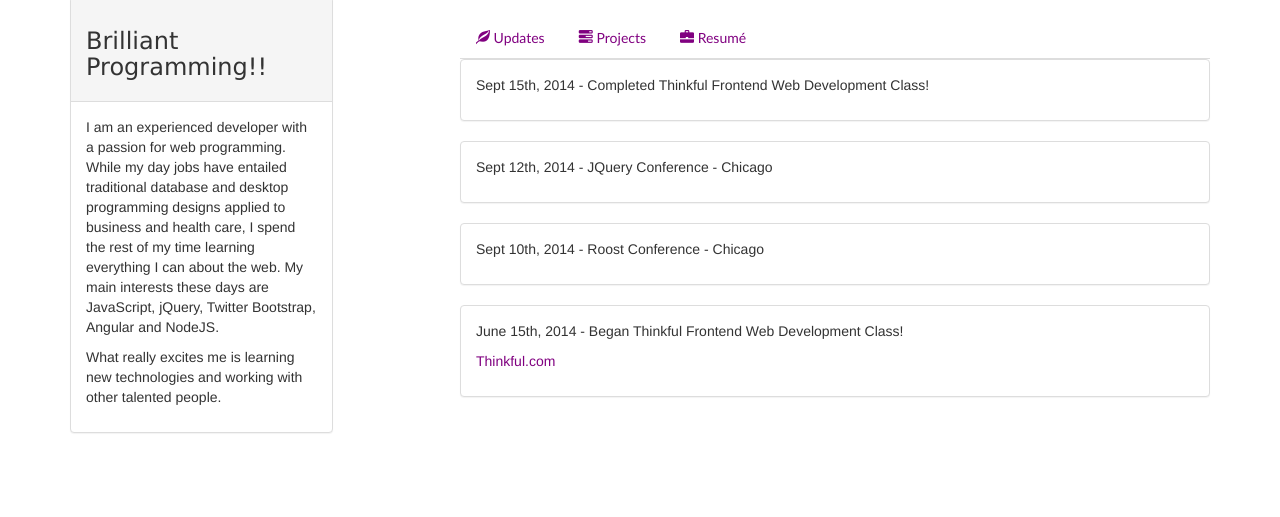
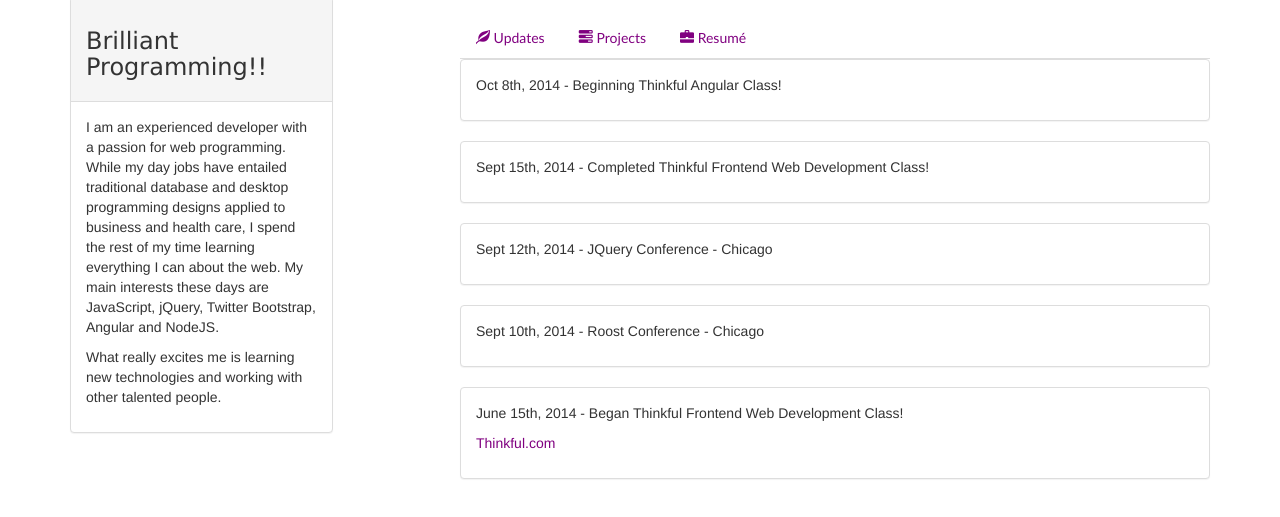
Before and after one commit to GarryWest/portfolio, a plain HTML site: page index.html in a window 1280 px wide. Shown: the part 165-682 px from the top of the page. Drawn offline with nearby package versions, Linux system fonts and the light colour scheme.

Commit message:
Added Angular Course Update

```diff
--- a/index.html
+++ b/index.html
@@ -41,6 +41,11 @@
         <div class="tab-content">
             <!-- Updates -->
             <div class="tab-pane fade active in" id="updates">
+                <div class="panel panel-default">
+                    <div class="panel-body">
+                        <p>Oct 8th, 2014 - Beginning Thinkful Angular Class!</p>
+                    </div>
+                </div>
                 <div class="panel panel-default">
                     <div class="panel-body">
                         <p>Sept 15th, 2014 - Completed Thinkful Frontend Web Development Class!</p>
```
